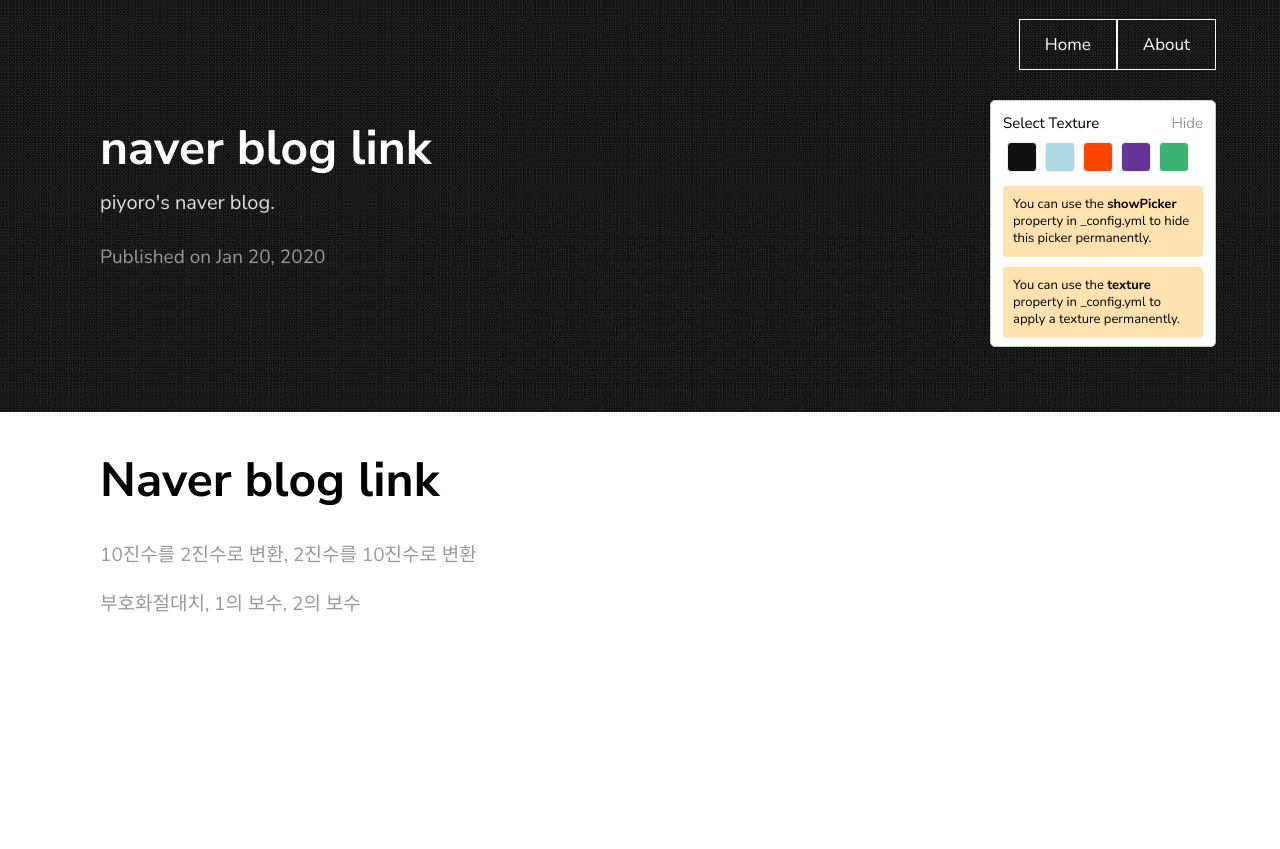
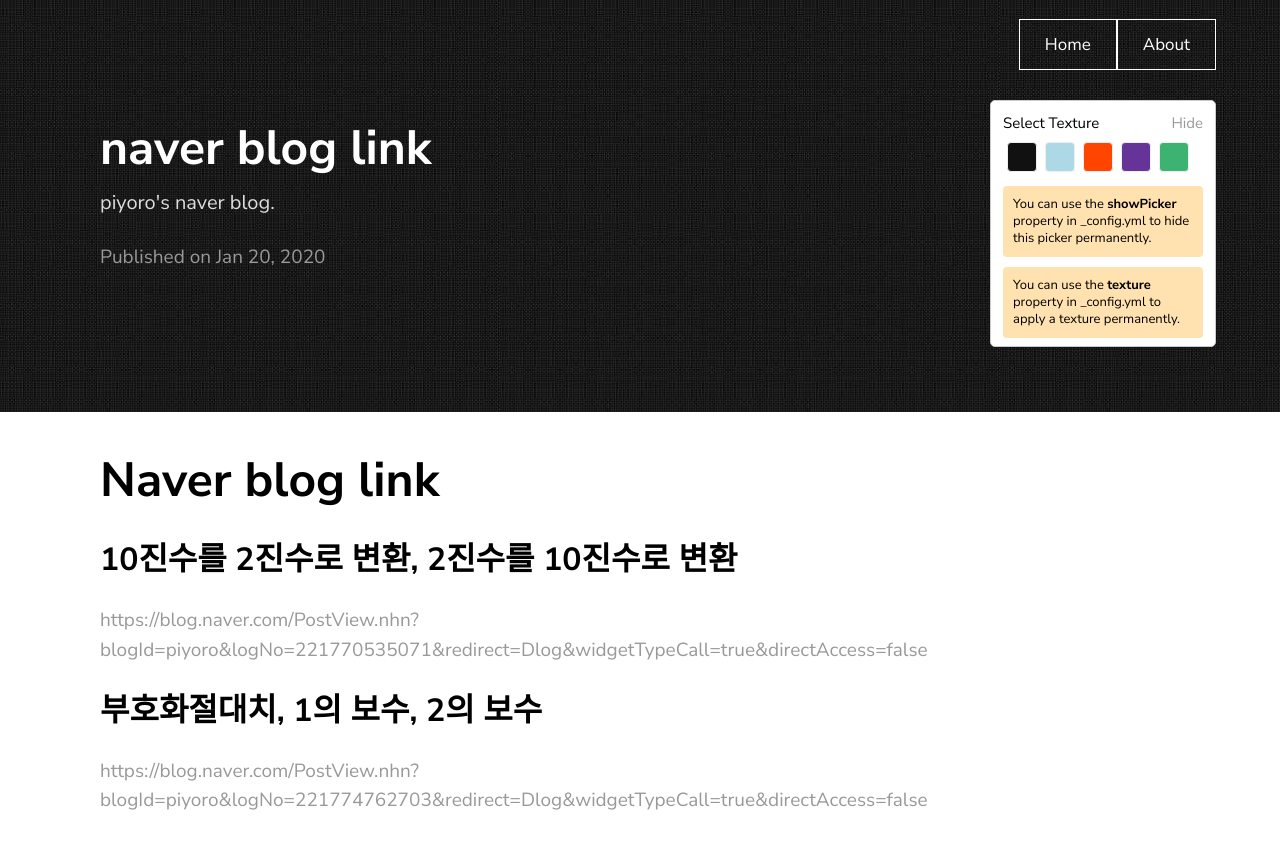
Before and after one commit to piyoro/piyoro.github.io, a Jekyll site: the page built from _posts/2019-05-21-blog-link.markdown, in a window 1280 px wide. Shown: the top 849 px of the page. Built offline with Jekyll 4.4.1, drawn with Linux system fonts in a browser that asks for light colours; part of the change alters nothing that is shown.

Commit message:
블로그 링크 포스트 내용 변경

```diff
--- a/_posts/2019-05-21-blog-link.markdown
+++ b/_posts/2019-05-21-blog-link.markdown
@@ -1,11 +1,13 @@
 ---
 layout: post
-title:  "naver blog link"
+title:  naver blog link
 description: piyoro's naver blog.
-date:   2020-01-21 03:07:36 +0530
+date: 2020-01-21 03:07:36 +0530
 ---
 # Naver blog link
 
-[10진수를 2진수로 변환, 2진수를 10진수로 변환](https://blog.naver.com/PostView.nhn?blogId=piyoro&logNo=221770535071&redirect=Dlog&widgetTypeCall=true&directAccess=false)
+## 10진수를 2진수로 변환, 2진수를 10진수로 변환
+[https://blog.naver.com/PostView.nhn?blogId=piyoro&logNo=221770535071&redirect=Dlog&widgetTypeCall=true&directAccess=false](https://blog.naver.com/PostView.nhn?blogId=piyoro&logNo=221770535071&redirect=Dlog&widgetTypeCall=true&directAccess=false)
 
-[부호화절대치, 1의 보수, 2의 보수](https://blog.naver.com/PostView.nhn?blogId=piyoro&logNo=221774762703&redirect=Dlog&widgetTypeCall=true&directAccess=false)
+## 부호화절대치, 1의 보수, 2의 보수
+[https://blog.naver.com/PostView.nhn?blogId=piyoro&logNo=221774762703&redirect=Dlog&widgetTypeCall=true&directAccess=false](https://blog.naver.com/PostView.nhn?blogId=piyoro&logNo=221774762703&redirect=Dlog&widgetTypeCall=true&directAccess=false)
```
